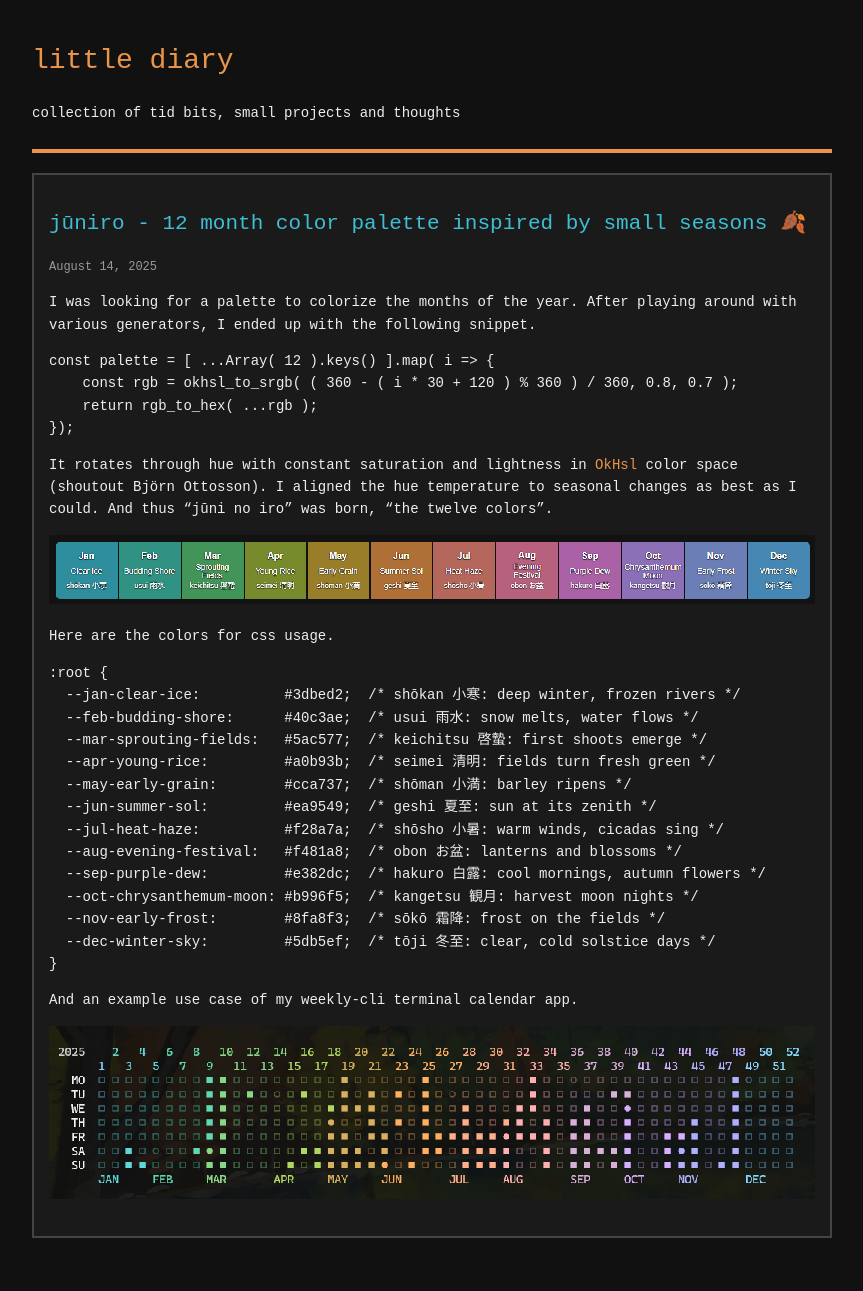
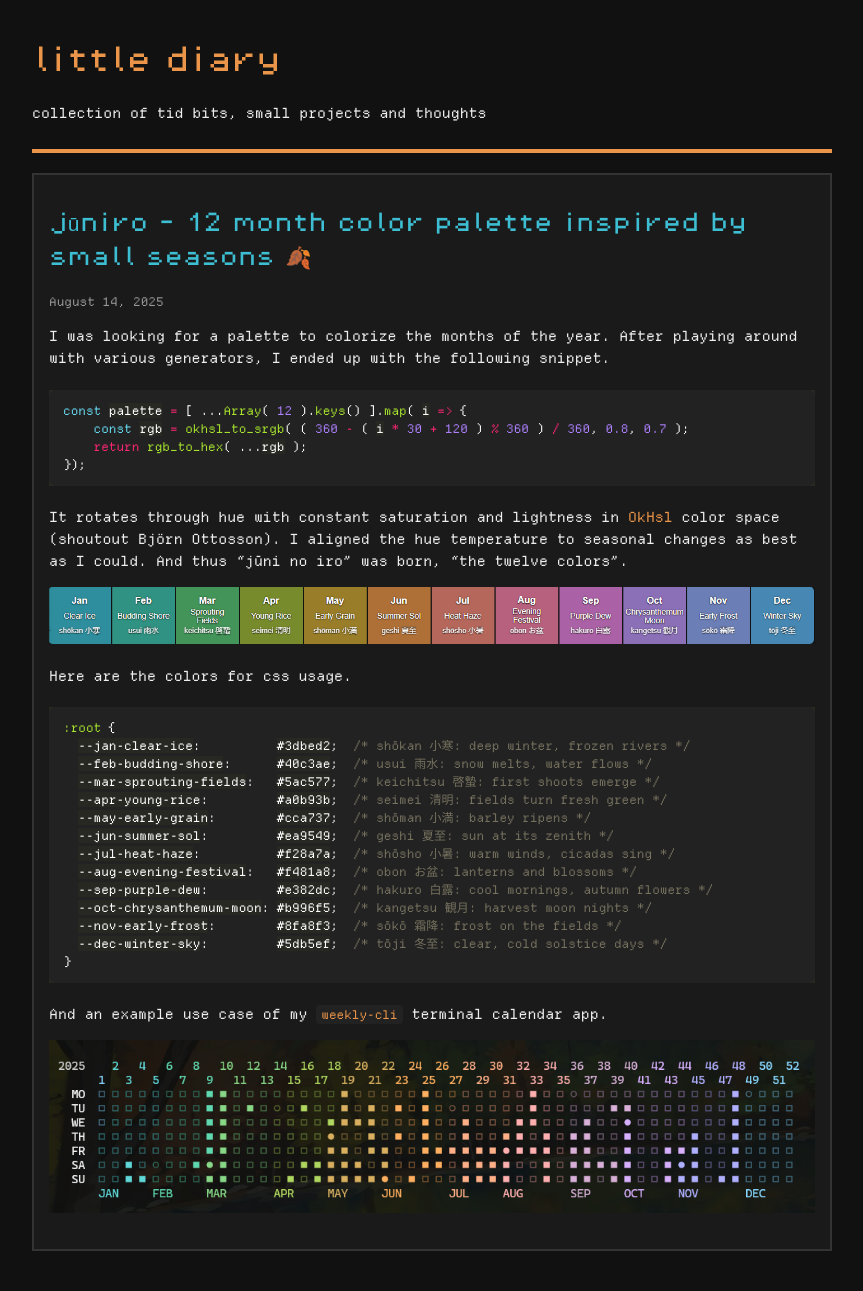
Before and after one commit to gurki/little-diary, a Jekyll site: the page built from _posts/2025-08-14-daybreak.md, in a window 1280 px wide. Shown: the whole page, without its empty margins (208-1071 px from the left). Built offline with Jekyll 4.4.1, drawn with Linux system fonts in a browser that asks for light colours; some web fonts are replaced.

Commit message:
Setup local build environment

````diff
--- a/_config.yml
+++ b/_config.yml
@@ -5,6 +5,4 @@ markdown: kramdown
 highlighter: rouge
 url: "https://gurki.github.io"
 baseurl: "/little-diary"
-kramdown:
-  input: GFM
-  syntax_highlighter: rouge
+page_excerpts: true
--- a/_layouts/default.html
+++ b/_layouts/default.html
@@ -4,7 +4,8 @@
     <meta charset="UTF-8" />
     <meta name="viewport" content="width=device-width, initial-scale=1.0" />
     <title>{{ page.title }} - {{ site.title }}</title>
-    <link rel="stylesheet" href="{{ '/assets/style.css' | relative_url }}">
+    <link rel="stylesheet" href="{{ site.baseurl }}/assets/style.css">
+    <link rel="stylesheet" href="{{ site.baseurl }}/assets/syntax.css">
   </head>
   <body>
     <header>
--- a/_posts/2025-08-14-daybreak.md
+++ b/_posts/2025-08-14-daybreak.md
@@ -2,13 +2,10 @@
 layout: post
 title: "jūniro - 12 month color palette inspired by small seasons 🍂"
 tags: palette colors weekly sekki
-excerpt_separator: <!--more-->
 ---
 
 I was looking for a palette to colorize the months of the year.
 After playing around with various generators, I ended up with the following snippet.
-
-<!--more-->
 
 ```js
 const palette = [ ...Array( 12 ).keys() ].map( i => {
@@ -45,3 +42,6 @@ Here are the colors for css usage.
 And an example use case of my `weekly-cli` terminal calendar app.
 
 ![weekly-cli]({{ site.baseurl }}/assets/images/2025-07-24_first-caldav.png)
+
+
+{{file.modified_time}}
--- a/assets/style.css
+++ b/assets/style.scss
@@ -1,5 +1,5 @@
-@import url('https://cdnjs.cloudflare.com/ajax/libs/highlight.js/11.9.0/styles/base16/monokai.min.css');
-
+---
+---
 
 /* Load local fonts */
 @font-face {
@@ -10,11 +10,32 @@
 }
 
 @font-face {
-  font-family: 'BattleNet';
-  src: url('{{ site.baseurl }}/assets/fonts/battlenet.ttf') format('truetype');
+  font-family: 'SuperMarioBros';
+  src: url('{{ site.baseurl }}/assets/fonts/Super Mario Bros 2.ttf') format('truetype');
   font-weight: normal;
   font-style: normal;
 }
+
+@font-face {
+  font-family: 'DepartureMono';
+  src: url('{{ site.baseurl }}/assets/fonts/DepartureMono-Regular.woff2') format('truetype');
+  font-weight: normal;
+  font-style: normal;
+}
+
+// @font-face {
+//   font-family: 'PressStart2P';
+//   src: url('{{ site.baseurl }}/assets/fonts/PressStart2P.ttf') format('truetype');
+//   font-weight: normal;
+//   font-style: normal;
+// }
+
+// @font-face {
+//   font-family: 'BattleNet';
+//   src: url('{{ site.baseurl }}/assets/fonts/battlenet.ttf') format('truetype');
+//   font-weight: normal;
+//   font-style: normal;
+// }
 
 /* Color palette variables */
 :root {
@@ -36,7 +57,7 @@
 body {
   background-color: #111;
   color: #eee;
-  font-family: 'PixelOperator', monospace;
+  font-family: 'DepartureMono', monospace;
   font-size: 14px;
   line-height: 1.6;
   max-width: 800px;
@@ -62,7 +83,7 @@ header {
 
 /* Headings use BattleNet font */
 h1, h2, h3 {
-  font-family: 'BattleNet', monospace;
+  font-family: 'PixelOperator', monospace;
   font-weight: normal;
 }
 
@@ -79,7 +100,7 @@ h3 {
 }
 
 .post {
-  border: 2px solid #444;
+  border: 2px solid #333;
   padding: 15px;
   margin-bottom: 20px;
   background-color: #1a1a1a;
@@ -91,6 +112,36 @@ h3 {
 }
 
 img {
-  image-rendering: pixelated;
   max-width: 100%;
 }
+
+/* Block code */
+pre.highlight,
+pre.highlight code {
+  font-family: 'DepartureMono', monospace;
+  font-size: 12px;
+  line-height: 1.5;
+}
+
+/* Inline code */
+code.highlighter-rouge {
+  font-family: 'DepartureMono', monospace;
+  font-size: 12px;
+}
+
+/* Code block container */
+pre.highlight {
+  background-color: #222;
+  /* border: 2px solid #444; */
+  padding: 12px 14px; /* more padding inside */
+  margin: 20px 0; /* more space above & below */
+  overflow-x: auto;
+  border-radius: 8px; /* rounded corners */
+}
+
+code.highlighter-rouge {
+  background-color: #222;
+  padding: 2px 5px;
+  border-radius: 4px; /* slightly rounded */
+  color: var(--jun-summer-sol); /* orange accent */
+}
--- /dev/null
+++ b/assets/syntax.css
@@ -0,0 +1,203 @@
+.highlight table td { padding: 5px; }
+.highlight table pre { margin: 0; }
+.highlight .gh {
+  color: #999999;
+}
+.highlight .sr {
+  color: #f6aa11;
+}
+.highlight .go {
+  color: #888888;
+}
+.highlight .gp {
+  color: #555555;
+}
+.highlight .ge {
+  font-style: italic;
+}
+.highlight .ges {
+  font-weight: bold;
+  font-style: italic;
+}
+.highlight .gs {
+  font-weight: bold;
+}
+.highlight .gu {
+  color: #aaaaaa;
+}
+.highlight .nb {
+  color: #f6aa11;
+}
+.highlight .cm {
+  color: #75715e;
+}
+.highlight .cp {
+  color: #75715e;
+}
+.highlight .c1 {
+  color: #75715e;
+}
+.highlight .cs {
+  color: #75715e;
+}
+.highlight .c, .highlight .ch, .highlight .cd, .highlight .cpf {
+  color: #75715e;
+}
+.highlight .err {
+  color: #960050;
+}
+.highlight .gr {
+  color: #960050;
+}
+.highlight .gt {
+  color: #960050;
+}
+.highlight .gd {
+  color: #49483e;
+}
+.highlight .gi {
+  color: #49483e;
+}
+.highlight .kc {
+  color: #66d9ef;
+}
+.highlight .kd {
+  color: #66d9ef;
+}
+.highlight .kr {
+  color: #66d9ef;
+}
+.highlight .no {
+  color: #66d9ef;
+}
+.highlight .kt {
+  color: #66d9ef;
+}
+.highlight .mf {
+  color: #ae81ff;
+}
+.highlight .mh {
+  color: #ae81ff;
+}
+.highlight .il {
+  color: #ae81ff;
+}
+.highlight .mi {
+  color: #ae81ff;
+}
+.highlight .mo {
+  color: #ae81ff;
+}
+.highlight .m, .highlight .mb, .highlight .mx {
+  color: #ae81ff;
+}
+.highlight .sc {
+  color: #ae81ff;
+}
+.highlight .se {
+  color: #ae81ff;
+}
+.highlight .ss {
+  color: #ae81ff;
+}
+.highlight .sd {
+  color: #e6db74;
+}
+.highlight .s2 {
+  color: #e6db74;
+}
+.highlight .sb {
+  color: #e6db74;
+}
+.highlight .sh {
+  color: #e6db74;
+}
+.highlight .si {
+  color: #e6db74;
+}
+.highlight .sx {
+  color: #e6db74;
+}
+.highlight .s1 {
+  color: #e6db74;
+}
+.highlight .s, .highlight .sa, .highlight .dl {
+  color: #e6db74;
+}
+.highlight .na {
+  color: #a6e22e;
+}
+.highlight .nc {
+  color: #a6e22e;
+}
+.highlight .nd {
+  color: #a6e22e;
+}
+.highlight .ne {
+  color: #a6e22e;
+}
+.highlight .nf, .highlight .fm {
+  color: #a6e22e;
+}
+.highlight .vc {
+  color: #ffffff;
+  background-color: #272822;
+}
+.highlight .nn {
+  color: #ffffff;
+  background-color: #272822;
+}
+.highlight .nl {
+  color: #ffffff;
+  background-color: #272822;
+}
+.highlight .ni {
+  color: #ffffff;
+  background-color: #272822;
+}
+.highlight .bp {
+  color: #ffffff;
+  background-color: #272822;
+}
+.highlight .vg {
+  color: #ffffff;
+  background-color: #272822;
+}
+.highlight .vi {
+  color: #ffffff;
+  background-color: #272822;
+}
+.highlight .nv, .highlight .vm {
+  color: #ffffff;
+  background-color: #272822;
+}
+.highlight .w {
+  color: #ffffff;
+  background-color: #272822;
+}
+.highlight {
+  color: #ffffff;
+  background-color: #272822;
+}
+.highlight .n, .highlight .py, .highlight .nx {
+  color: #ffffff;
+  background-color: #272822;
+}
+.highlight .ow {
+  color: #f92672;
+}
+.highlight .nt {
+  color: #f92672;
+}
+.highlight .k, .highlight .kv {
+  color: #f92672;
+}
+.highlight .kn {
+  color: #f92672;
+}
+.highlight .kp {
+  color: #f92672;
+}
+.highlight .o {
+  color: #f92672;
+}
````
Also changed, not shown: Gemfile (added, +7 -0 lines), assets/fonts/AGoblinAppears-o2aV.ttf (added), assets/fonts/DepartureMono-Regular.woff2 (added), assets/fonts/PressStart2P.ttf (added), assets/fonts/Super Mario Bros 2.ttf (added), assets/images/juniro.png, 1 other file.
